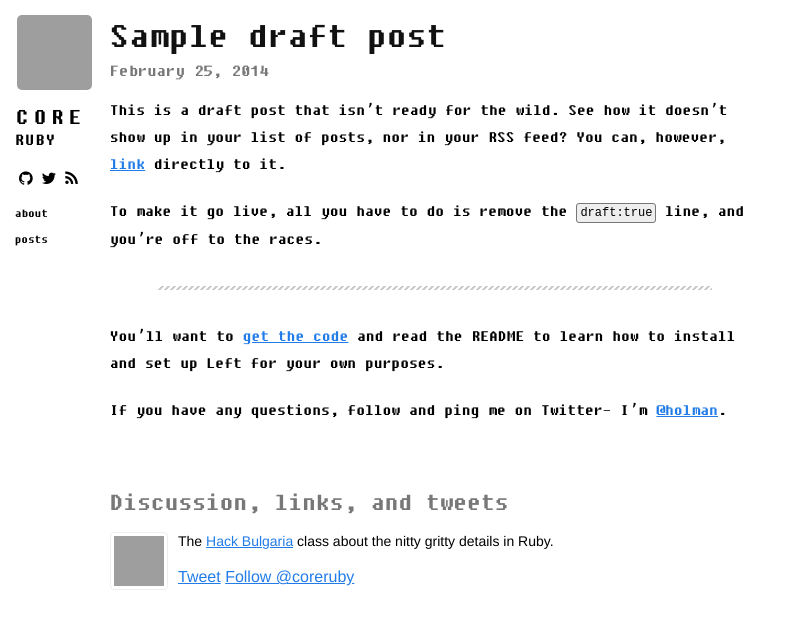
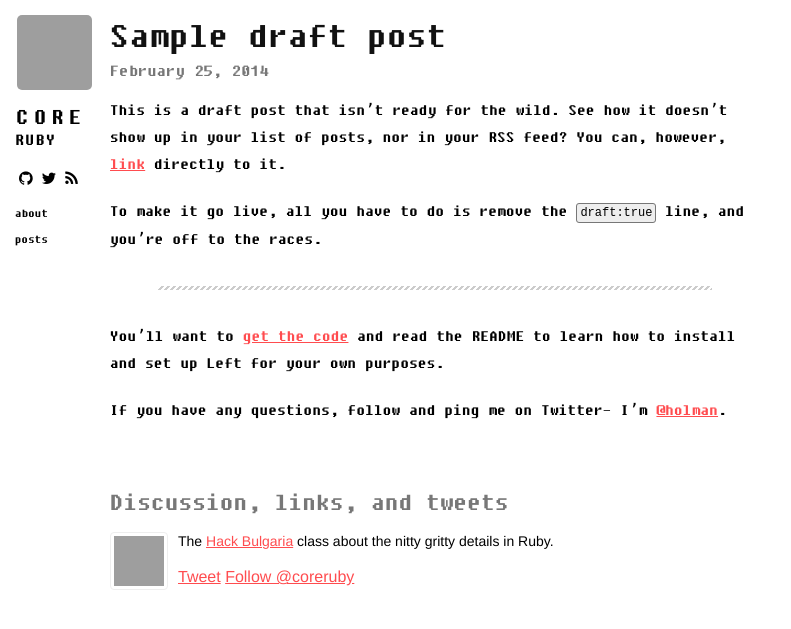
Before and after one commit to coreruby/coreruby.github.io, a Jekyll site: the page built from _posts/2014-02-25-draft.markdown, in a window 1280 px wide. Shown: the top 629 px of the page, without its empty margins (0-791 px from the left). Built offline with Jekyll 4.4.1, drawn with Linux system fonts in a browser that asks for light colours; nearby versions of some CDN libraries; Markdown is read by kramdown in place of the engine named in the settings; comment, search, counter and statistics services are not loaded; grey boxes are pictures that could not be loaded.

Commit message:
Colorize the links in red

```diff
--- a/css/base.css
+++ b/css/base.css
@@ -13,7 +13,7 @@ body {
   -webkit-font-smoothing: antialiased; }
 
 a {
-  color: #227ce8; }
+  color: #ff4c4f; }
 
 .sidebar {
   position: fixed;
@@ -47,7 +47,7 @@ a {
     margin-left: 0px;
     color: black; }
     .sidebar .meta a:hover {
-      color: #227ce8; }
+      color: #ff4c4f; }
   .sidebar .meta {
     margin-left: 4px; }
   .sidebar .meta .icon {
@@ -61,7 +61,7 @@ a {
       font-size: 12px;
       display: block; }
       .sidebar .sections a:hover {
-        color: #227ce8; }
+        color: #ff4c4f; }
     .sidebar .sections ul {
       margin: 0;
       padding: 0; }
```
